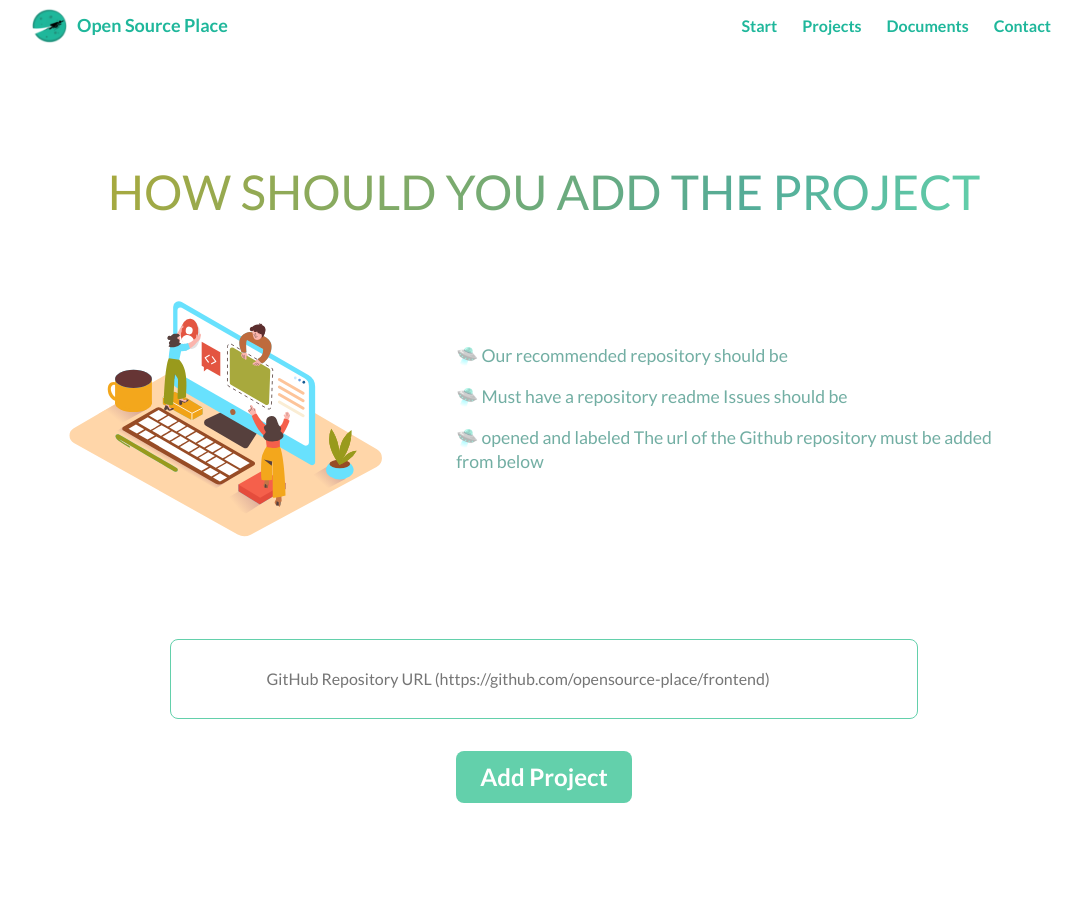
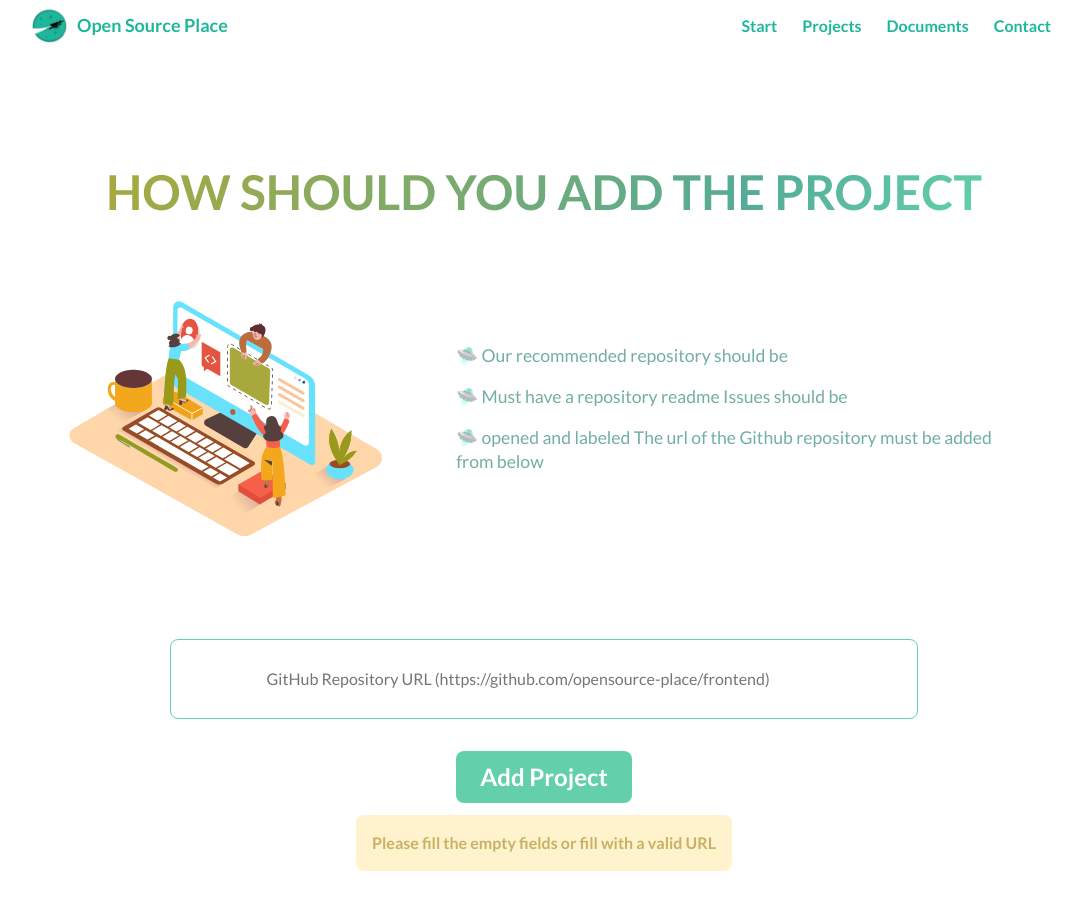
Before and after one commit to opensource-place/frontend, a React (Create React App) app: page /start in a window 1280 px wide. Both pictures are taken after typing "Sample" into the empty fields and a click on the button "Add Project". Shown: the whole page, without its empty margins (96-1178 px from the left). Before the commit the page ends 819 px from the top, so only its background shows below. Built offline with nearby package versions, Linux system fonts and the light colour scheme; no server answers.

Commit message:
Added error box while adding proects

```diff
--- a/src/app/pages/Start.js
+++ b/src/app/pages/Start.js
@@ -1,3 +1,4 @@
+/* eslint-disable*/
 import React, { useState } from 'react'
 import { NavBar } from '../components'
 import axios from 'axios'
@@ -28,6 +29,7 @@ const HeroTitle = styled.h1`
     rgba(84, 172, 152, 1) 73%,
     rgba(99, 208, 171, 1) 100%
   );
+  font-weight: 600;
   -webkit-background-clip: text;
   -webkit-text-fill-color: transparent;
 `
@@ -90,16 +92,18 @@ const HeroTitleContentLeft = styled.div`
 const Start = () => {
   const [issue, setIssue] = useState('')
   const [loading, setLoading] = useState(false)
+  const [errors, setErrors] = useState(null)
 
   const addIssue = async (e) => {
     const url = process.env.REACT_APP_API_URL
+    setErrors(null)
     setLoading(true)
     await axios
       .post(`${url}/repository`, {
         url: issue
       })
       .catch((err) => {
-        console.log(err)
+        setErrors('Please fill the empty fields or fill with a valid URL')
         setIssue('')
         setLoading(false)
       })
@@ -131,13 +135,11 @@ const Start = () => {
               </HeroTitleContentRight>
             </HeroTitleContentContainer>
             <ContentBottom>
-              {loading
-                ? (
+              {loading ? (
                 <ContentBottom>
                   <p>Loading</p>
                 </ContentBottom>
-                  )
-                : (
+              ) : (
                 <ContentBottom>
                   <Input
                     type="text"
@@ -149,7 +151,23 @@ const Start = () => {
                     Add Project
                   </CustomButton>
                 </ContentBottom>
-                  )}
+              )}
+              {errors ? (
+                <p
+                  style={{
+                    padding: '1rem',
+                    backgroundColor: '#FFF3CD',
+                    color: '#CAB064',
+                    borderRadius: '8px',
+                    fontWeight: '600',
+                    marginTop: '12px'
+                  }}
+                >
+                  {errors}
+                </p>
+              ) : (
+                ''
+              )}
             </ContentBottom>
           </Background>
         </MainContainer>
```
